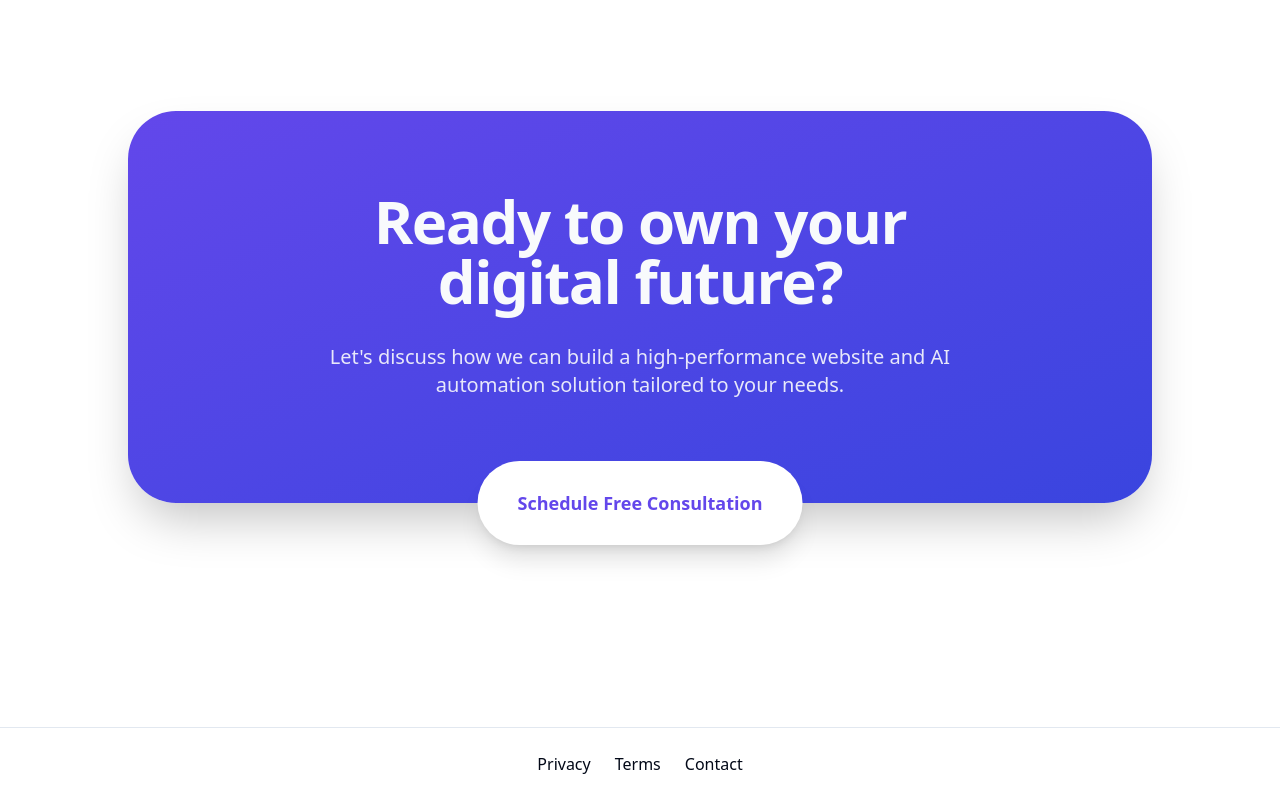
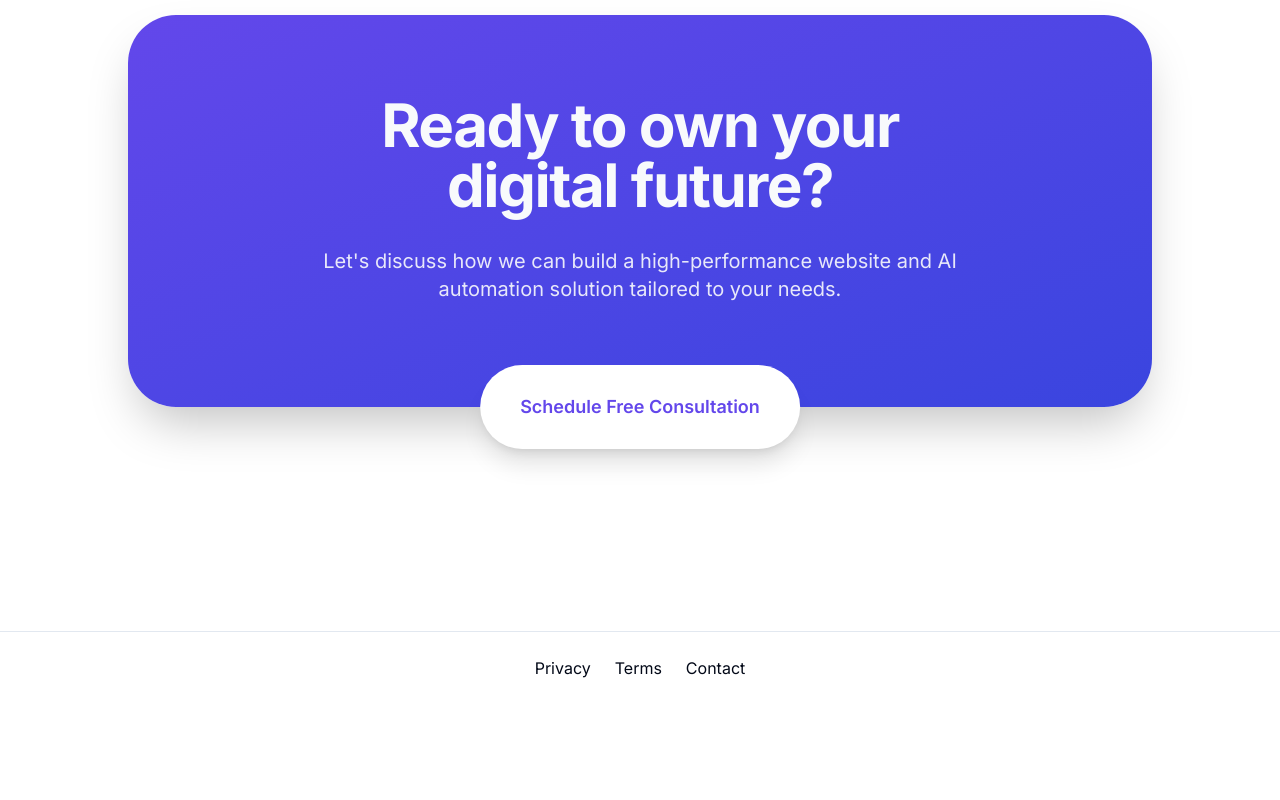
Before and after one commit to commandpaletteth/command-palette-web, a Next.js app: page / in a window 1280 px wide. Shown: the part 1515-2315 px from the top of the page. After the commit the page ends 2219 px from the top, so only its background shows below. Built offline with nearby package versions, Linux system fonts and the light colour scheme.

Commit message:
Switch to Google Fonts to fix build error

```diff
--- a/app/layout.tsx
+++ b/app/layout.tsx
@@ -1,18 +1,10 @@
 import type { Metadata } from "next";
-import localFont from "next/font/local";
+import { Inter } from "next/font/google"; // ✅ ใช้ Google Font แทน (กันเหนียว)
 import "./globals.css";
 import { Analytics } from "@vercel/analytics/react";
 
-const geistSans = localFont({
-  src: "./fonts/GeistVF.woff",
-  variable: "--font-geist-sans",
-  weight: "100 900",
-});
-const geistMono = localFont({
-  src: "./fonts/GeistMonoVF.woff",
-  variable: "--font-geist-mono",
-  weight: "100 900",
-});
+// เรียกใช้ฟอนต์ Inter
+const inter = Inter({ subsets: ["latin"] });
 
 export const metadata: Metadata = {
   title: "Command & Palette | High-Performance Digital Agency",
@@ -26,7 +18,7 @@
     locale: "en_US",
     type: "website",
   },
-  // 👇 จุดสำคัญ! เอาโค้ดจาก Google มาวางแทนข้อความในฟันหนูข้างล่างนี้ครับ
+  // 👇 จุดใส่รหัส Google (อย่าลืมแก้ตรงนี้นะครับ!)
   verification: {
     google: "ZpDC40aeaVvnFoMIrQS_jWJoi0ClcZiqJEU2A8KYPH0",
   },
@@ -39,9 +31,7 @@
 }>) {
   return (
     <html lang="en">
-      <body
-        className={`${geistSans.variable} ${geistMono.variable} antialiased`}
-      >
+      <body className={`${inter.className} antialiased`}>
         {children}
         <Analytics />
       </body>
```
